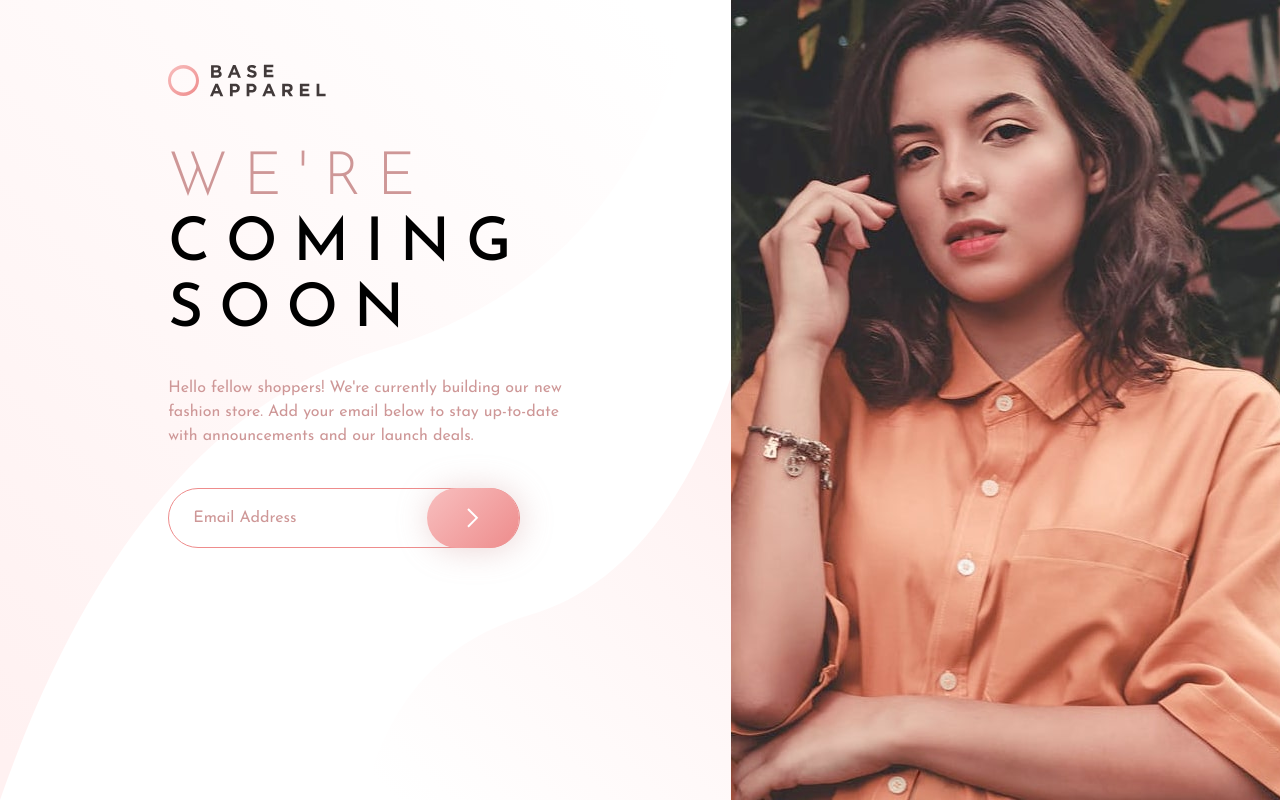
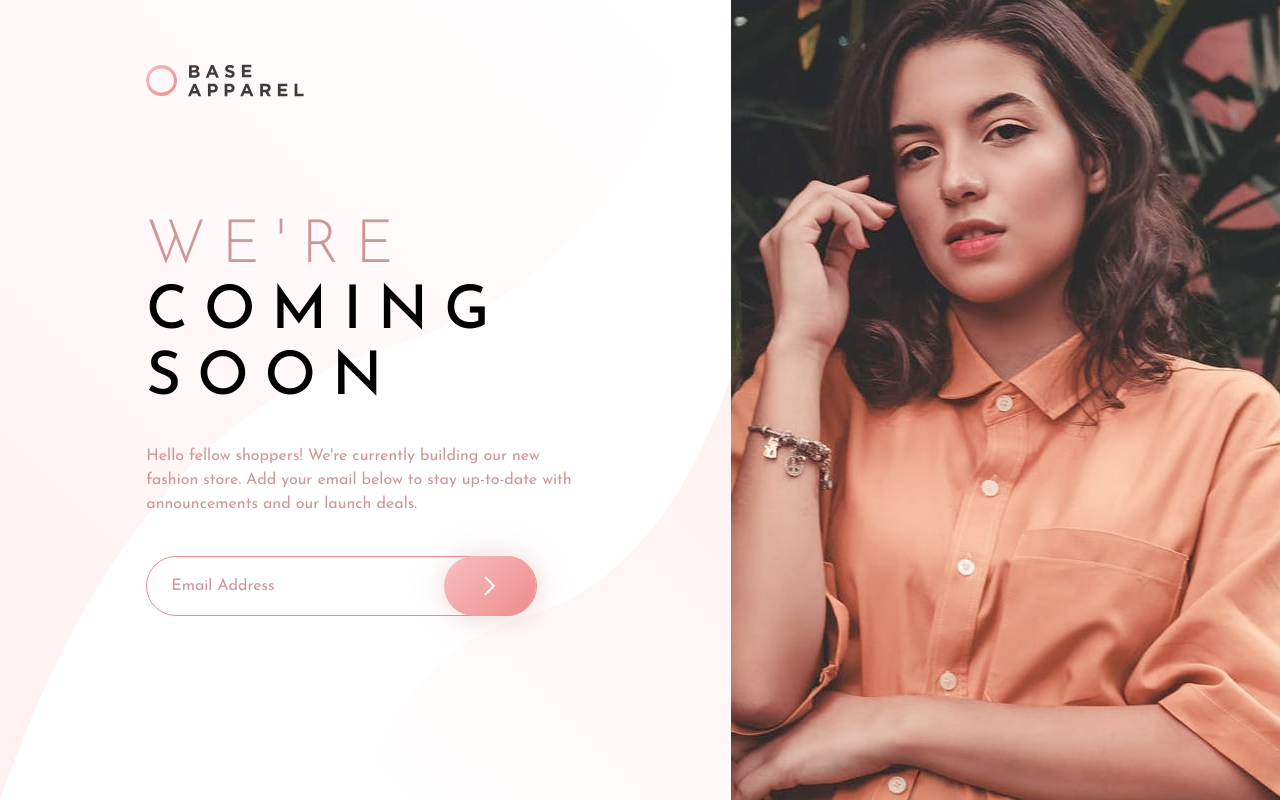
Before and after one commit to MikDra1/base-apparel, a React (Vite) app: page / in a window 1280 px wide. Built offline with nearby package versions, Linux system fonts and the light colour scheme.

Commit message:
Initial commit

```diff
--- a/src/components/Hero.jsx
+++ b/src/components/Hero.jsx
@@ -30,11 +30,13 @@ function Hero({ inputEmail, setInputEmail, isError, setIsError, setThankYou }) {
 
   return (
     <section className={styles.hero}>
-      <img
-        srcSet="./images/hero-mobile.jpg 900w, ./images/hero-desktop.jpg 1000w"
+    <div className={styles.heroImg}>
+    <img
+        srcSet="./images/hero-mobile.jpg 1099w, ./images/hero-desktop.jpg 1100w"
         src="./images/hero-desktop.jpg"
         alt=""
       />
+    </div>
 
       <div className={styles.heroContent}>
       <img src="./images/bg-pattern-desktop.svg" alt="" className={styles.heroBgDesktop} />
--- a/src/components/Hero.module.css
+++ b/src/components/Hero.module.css
@@ -1,11 +1,13 @@
-
-.heroContent {
+.heroContentContent {
   width: 90%;
   margin-inline: auto;
   text-align: center;
+}
+
+.heroContent {
   position: relative;
   height: 100%;
-
+  padding-top: 5.5%;
 }
 
 .hero h1 {
@@ -19,8 +21,15 @@
   margin-bottom: 1.5rem;
 }
 
-.hero > img {
+.heroImg {
   width: 100%;
+  height: 100%;
+}
+
+.heroImg img {
+  height: 100%;
+  width: 100%;
+  object-fit: cover;
 }
 
 .hero h1 span {
@@ -97,29 +106,16 @@
 }
 
 .heroBgDesktop {
-  display: block;
+  display: none;
   position: absolute;
   inset: 0;
-  /* top: -3vh; */
-  width: 100%;
+  width: 100vw;
   height: 100vh;
   z-index: -1;
+
 }
 
-
 @media (min-width: 22.5em) {
-
-
-
-  .heroContent {
-
-    width: 100%;
-  }
-
-  .heroContentContent {
-    width: 90%;
-    margin-inline: auto;
-  }
 
   .hero form {
     display: flex;
@@ -138,7 +134,7 @@
   }
 }
 
-@media (min-width: 62.5em) {
+@media (min-width: 68.75em) {
   .hero {
     display: grid;
     grid-template-columns: 4fr 3fr;
@@ -147,8 +143,13 @@
 
   .heroContent {
     order: -1;
+
+  }
+
+  .heroContentContent {
     text-align: start;
-    padding: 25% 15%;
+      padding: 15%;
+      margin-top: 4rem;
   }
 
   .heroContent h1 {
@@ -163,10 +164,7 @@
     margin-bottom: 2rem;
   }
 
-  .hero > img {
-    height: 100vh;
-    object-fit: cover;
-  }
+
 
   .hero form {
     margin-left: 0;
@@ -176,6 +174,11 @@
 
   .heroLogo {
     display: block;
+  }
+
+  .heroImg {
+  min-height: 100vh;
+
   }
 
   .hero p {
@@ -190,15 +193,14 @@
   .hero button {
     padding: 1.25rem 2.5rem;
   }
+
+  .heroBgDesktop {
+    display: block;
+  }
 }
 
 @media (min-width: 75em) {
-  .heroContent {
-    padding: 20%;
-  }
-  .heroContent {
-    padding: 20%;
-  }
+
 
   .hero {
     max-height: 100vh;
@@ -207,7 +209,15 @@
 }
 
 @media (min-width: 95rem) {
-  .heroContent {
+  .heroContentContent {
     padding: 20%;
   }
 }
+
+@media (min-width: 105rem) {
+  .heroContent {
+    position: relative;
+    height: 100%;
+    padding-top: 3%;
+  }
+}
```
